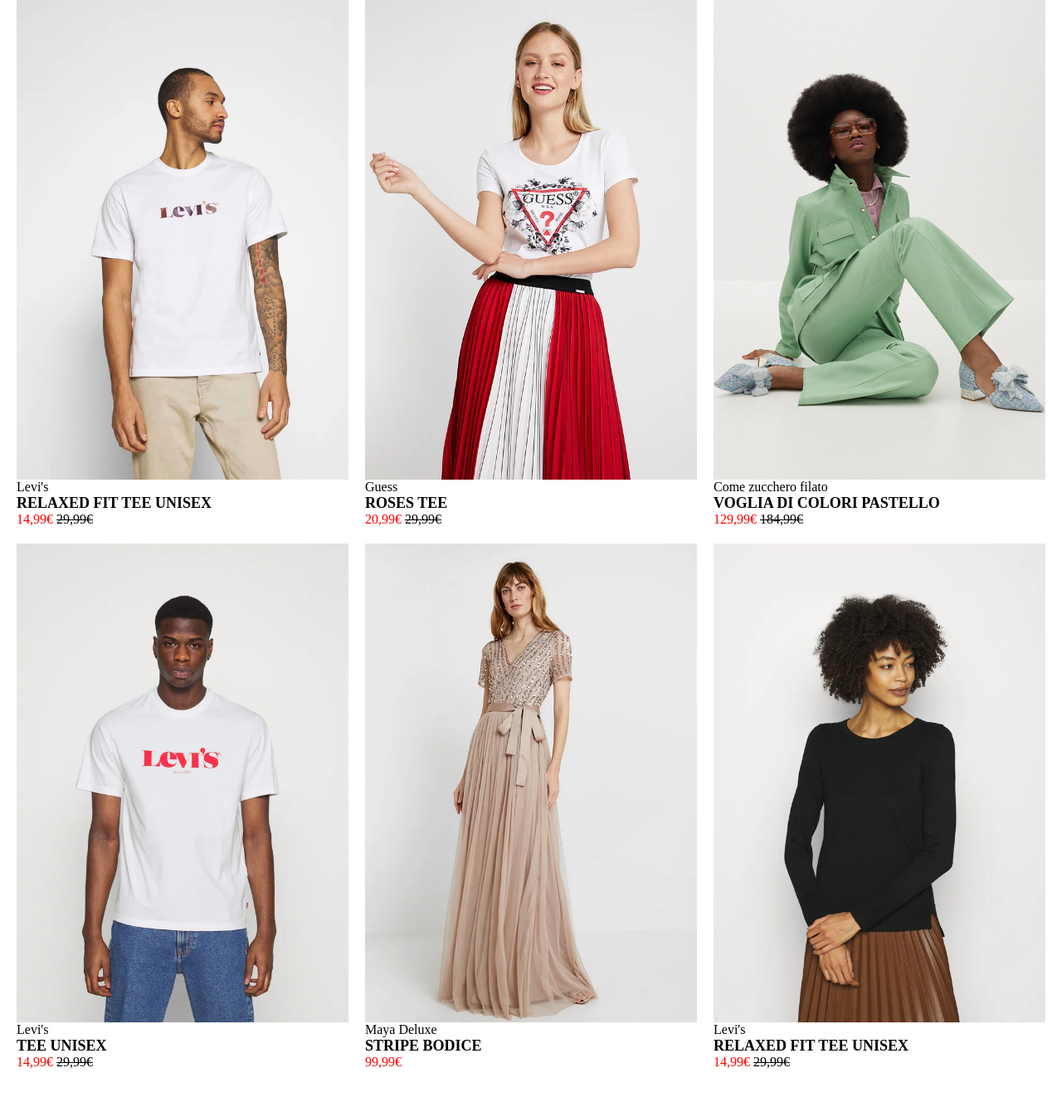
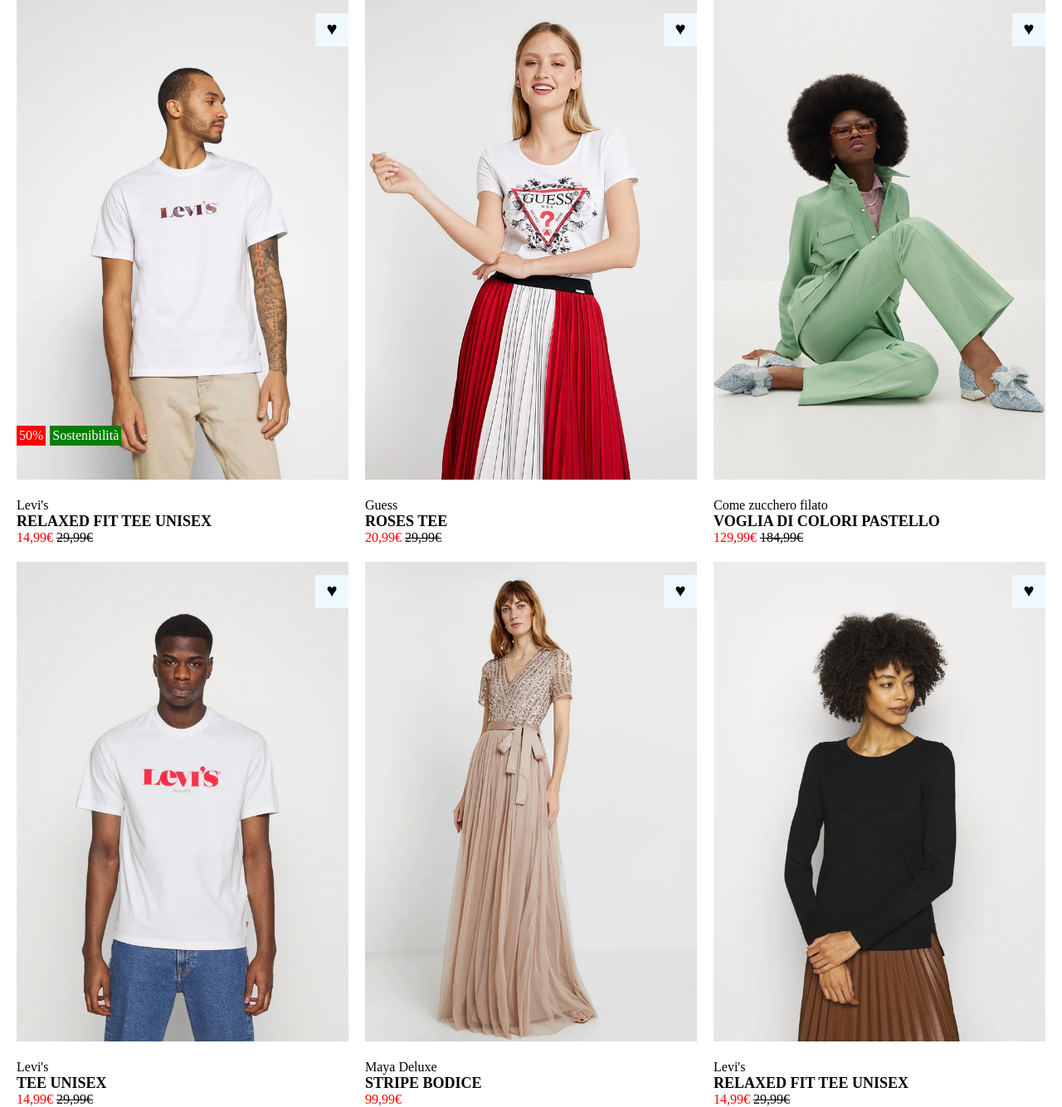
Before and after one commit to AlbertoMessineo/html-css-boolando, a plain HTML site: page index.html in a window 1280 px wide. Shown: the whole page at 83% size. Before the commit the page ends 1289 px from the top, so only its background shows below. Drawn offline with Linux system fonts and the light colour scheme.

Commit message:
feat:main fixed

```diff
--- a/css/styles.css
+++ b/css/styles.css
@@ -24,10 +24,47 @@
 }
 /* FLEX-ITEM */
 .flex-item{
+    width: 400px;
     display: flex;
     flex-direction: column;
+    position: relative;
 }
+/* ELEMENTI POSITION */
 
+.small-container{
+    display: flex;
+    position: absolute;
+    bottom: 120px;
+    color: white;
+}
+.sos{
+    padding: 3px;
+    margin-left: 5px;
+    background-color: green;
+    z-index: 99;
+}
+.sconto{
+    padding: 3px;
+    background-color: red;
+    z-index: 99;
+}
+.heart{
+    padding: 6px;
+    font-size: 22px;
+    height: 40px;
+    width: 40px;
+    text-align: center;
+    position: absolute;
+    right: 0;
+    top: 16px;
+    background-color: aliceblue;
+    z-index: 99;
+}
+/* ELEMENTI POSITION */
+
+
+
+/* TESTO SOTTO IMMAGINE */
 .description{
     font-size: 14px;
 }
@@ -37,13 +74,33 @@
 }
 .price{
     color: red;
+
 }
 del{
     color: black;
 }
+/* FINE TESTO SOTTO IMMAGINE */
 
 /* SINGOLA IMMAGINE */
 img{
-    width: 400px;
+    width: 100%;
+}
+.images{
+    position: relative;
+    height: 600px;
+
+}
+.center{
+    position: absolute;
+}
+
+
+.z-index1{
+    z-index: 1;
+
+}
+.images:hover .z-index2{
+    z-index: 2;
+    transition: 2s;
 }
 /* #endregion MAIN */
--- a/index.html
+++ b/index.html
@@ -10,44 +10,95 @@
 
     <header></header>
     <main>
+        <!-- CONTENITORE FOTO PRE-HOVER -->
         <div class="container-flex">
+            <!-- IMG1 -->
             <div class="flex-item">
-                <img src="img\1.webp" alt="pers-1">
+                <div class="images">
+                    <img src="img\1.webp" alt="pers-1" class="center z-index1">
+                    <img src="img\1b.webp" alt="pers-1" class="center z-index2">
+                </div>
                 <p class="descrpition">Levi's</p>
                 <h2 class="name">Relaxed fit tee unisex</h2>
                 <p class="price">14,99€ <del>29,99€</del></p>
+                <div class="small-container">
+                    <div class="sconto">50%</div>
+                    <div class="sos">Sostenibilità</div>
+                </div>
+                    <div class="heart">	&#9829; </div>
+
             </div>
+            <!-- IMG1 -->
+
+            <!-- IMG2 -->
             <div class="flex-item">
-                <img src="img\2.webp" alt="pers-2">
+                <div class="images">
+                    <img src="img\2.webp" alt="pers-2" class="center z-index1">
+                    <img src="img\2b.webp" alt="pers-2" class="center z-index2">
+                </div>
+
                 <p class="descrpition">Guess</p>
                 <h2 class="name">Roses tee</h2>
                 <p class="price">20,99€ <del>29,99€</del></p>
+                <div class="heart">	&#9829; </div>
+
+
             </div>
+            <!-- IMG2 -->
+
+            <!-- IMG3 -->
             <div class="flex-item">
-                <img src="img\3.webp" alt="pers-3">
+                <div class="images">
+                    <img src="img\3.webp" alt="pers-2" class="center z-index1">
+                    <img src="img\3b.webp" alt="pers-2" class="center z-index2">
+                </div>
                 <p class="descrpition">Come zucchero filato</p>
                 <h2 class="name">voglia di colori pastello</h2>
                 <p class="price">129,99€ <del>184,99€</del></p>
+                <div class="heart">	&#9829; </div>
             </div>
+            <!-- IMG3 -->
+
+            <!-- IMG4 -->
             <div class="flex-item">
-                <img src="img\4.webp" alt="pers-4">
+                <div class="images">
+                    <img src="img\4.webp" alt="pers-4" class="center z-index1">
+                    <img src="img\4b.webp" alt="pers-4" class="center z-index2">
+                </div>
                 <p class="descrpition">Levi's</p>
                 <h2 class="name"> Tee unisex</h2>
                 <p class="price">14,99€ <del>29,99€</del></p>
+                <div class="heart">	&#9829; </div>
             </div>
+            <!-- IMG4 -->
+
+            <!-- IMG5 -->
             <div class="flex-item">
-                <img src="img\5.webp" alt="pers-5">
+                <div class="images">
+                    <img src="img\5.webp" alt="pers-5" class="center z-index1">
+                    <img src="img\5b.webp" alt="pers-5" class="center z-index2">
+                </div>
                 <p class="descrpition">Maya Deluxe</p>
                 <h2 class="name">stripe bodice</h2>
                 <p class="price">99,99€</p>
+                <div class="heart">	&#9829; </div>
             </div>
+            <!-- IMG5 -->
+
+            <!-- IMG6 -->
             <div class="flex-item">
-                <img src="img\6.webp" alt="pers-6">
+                <div class="images">
+                    <img src="img\6.webp" alt="pers-6" class="center z-index1">
+                    <img src="img\6b.webp" alt="pers-6" class="center z-index2">
+                </div>
                 <p class="descrpition">Levi's</p>
                 <h2 class="name">Relaxed fit tee unisex</h2>
                 <p class="price">14,99€ <del>29,99€</del></p>
+                <div class="heart">	&#9829; </div>
             </div>
+            <!-- IMG6 -->
         </div>
+        <!-- CONTENITORE FOTO PRE-HOVER -->
     </main>
     <footer></footer>
 
```
Also changed, not shown: img/1b.webp (added), img/2b.webp (added), img/3b.webp (added), img/4b.webp (added), img/5b.webp (added), img/6b.webp (added), img/boolean-logo.png (added).
